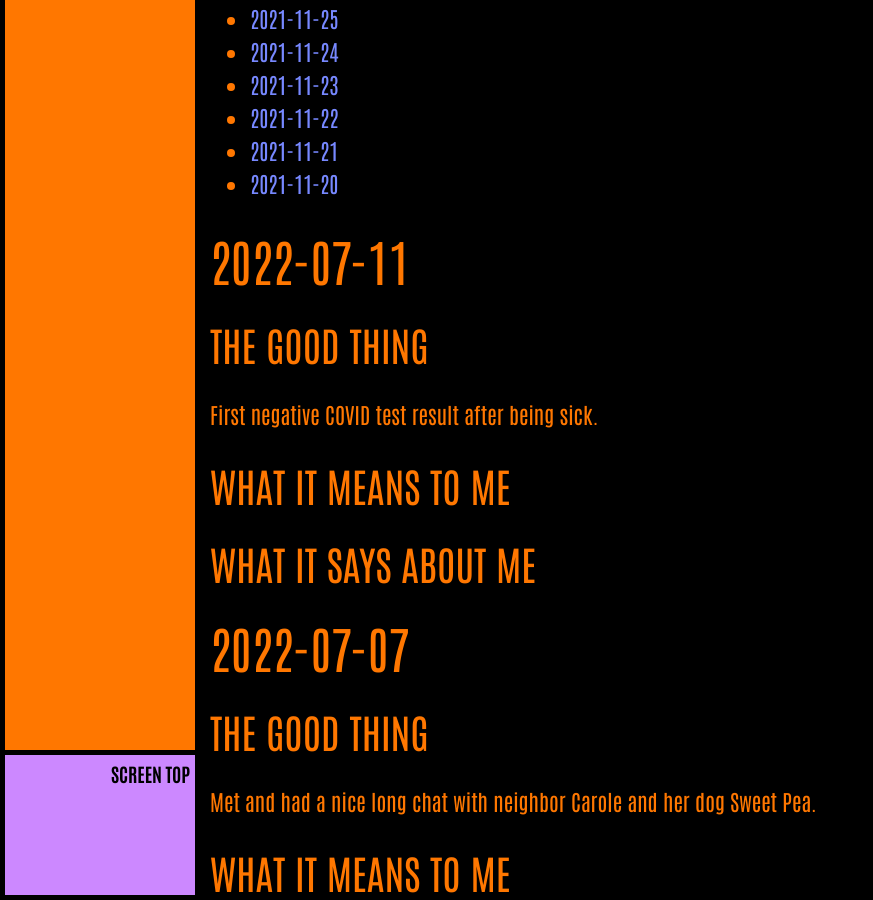
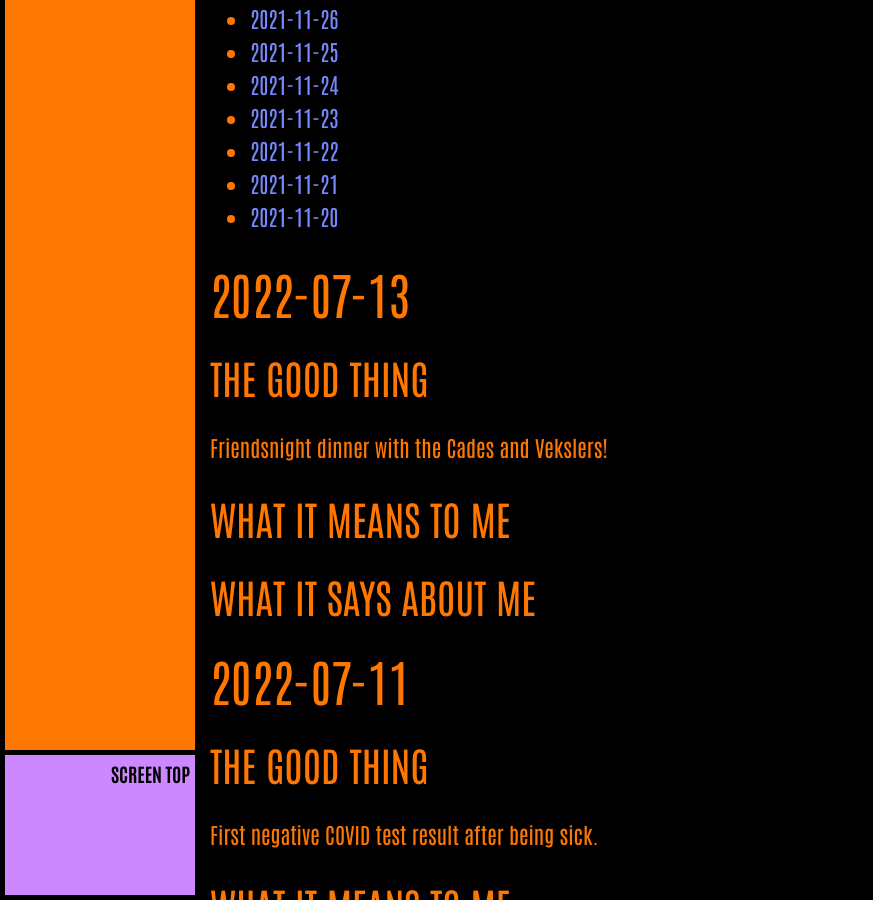
Before and after one commit to ArthurZey/arthurzey.github.io, a Jekyll site: the page built from _pages/one-good-thing.md, in a window 1280 px wide and 900 px high, scrolled down 5005 px. Shown: the whole window, without its empty margins (0-873 px from the left). Built offline with Jekyll 4.4.1, drawn with Linux system fonts in a browser that asks for light colours; some of the changed text lies outside the part shown.

Commit message:
added stub for 2022-07-13

```diff
--- a/_pages/one-good-thing.md
+++ b/_pages/one-good-thing.md
@@ -12,6 +12,15 @@
 * TOC
 {:toc}
 {::options toc_levels="2" /}
+
+## 2022-07-13
+### The Good Thing
+Friendsnight dinner with the Cades and Vekslers!
+### What It Means to Me
+
+### What It Says about Me
+
+
 
 ## 2022-07-11
 ### The Good Thing
```
Also changed, not shown: other parts of _pages/one-good-thing.md (+1 -1 lines).
